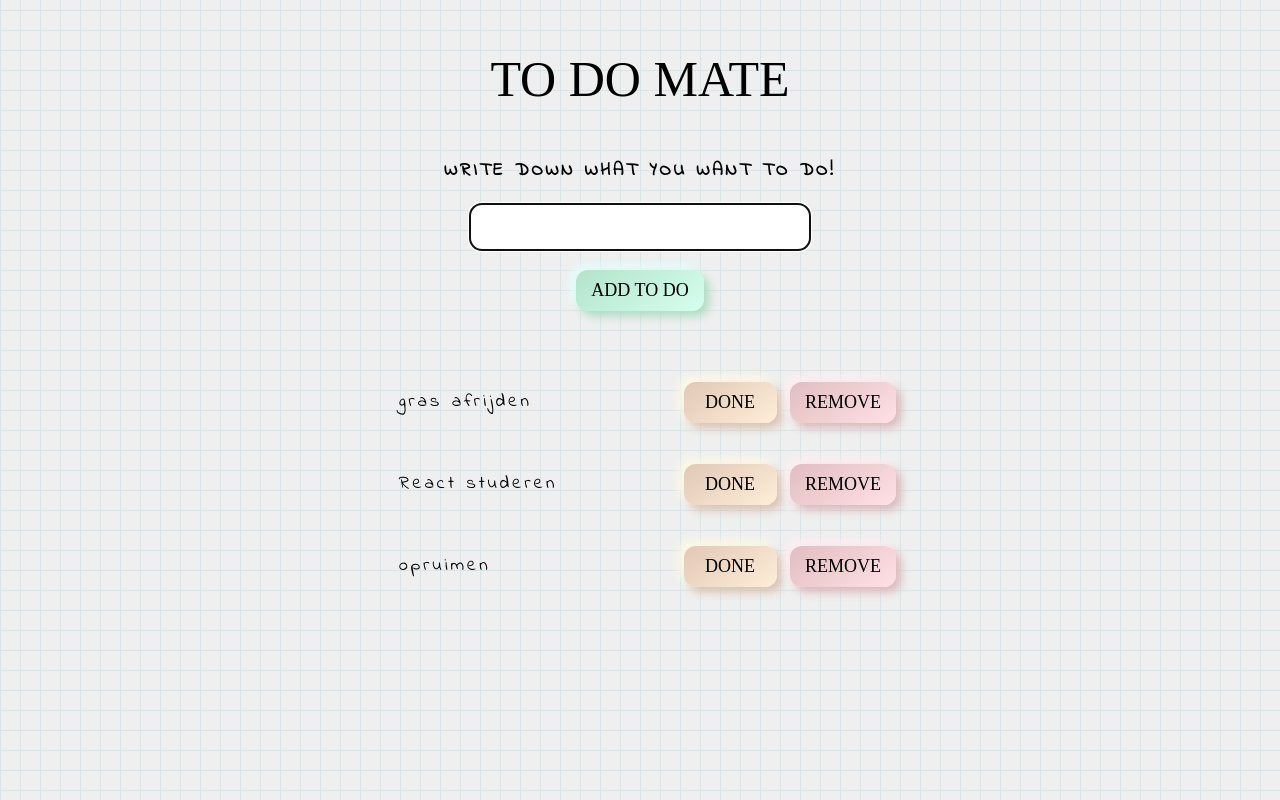
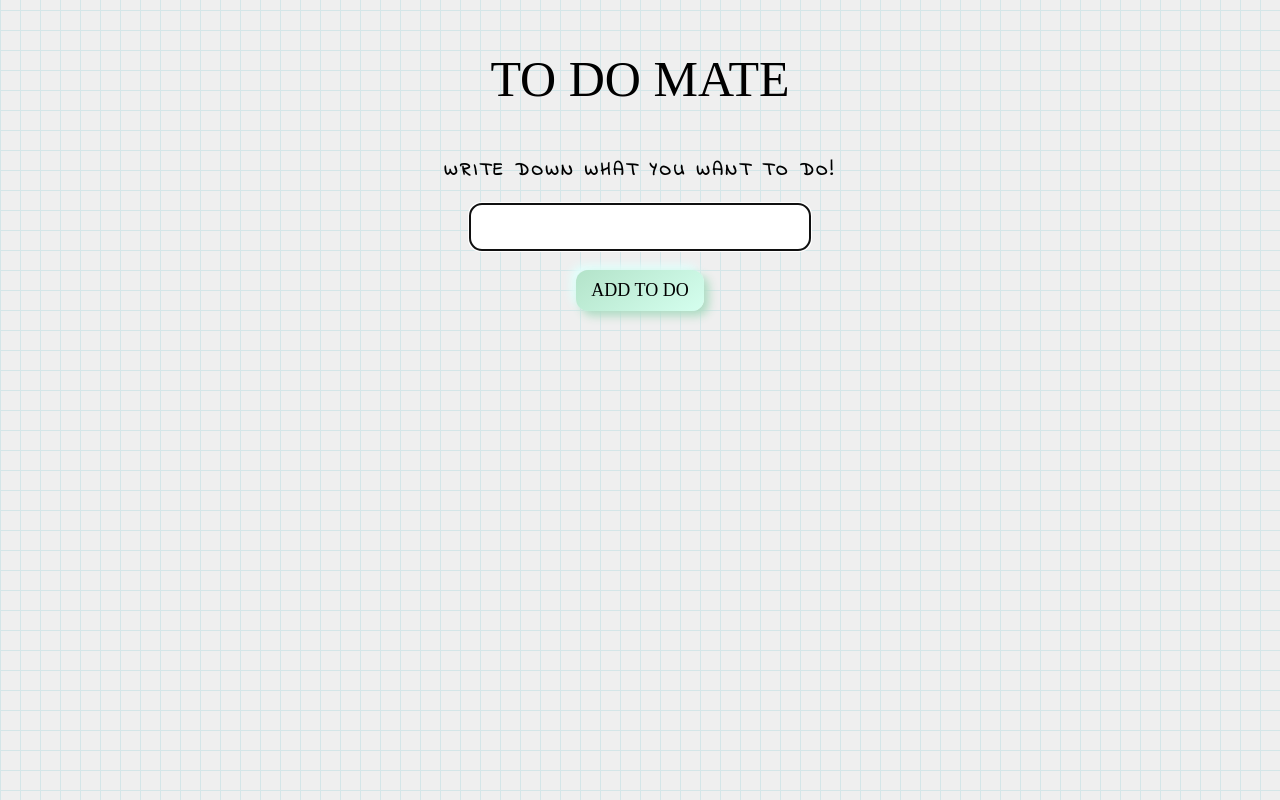
Before and after one commit to GreetVdL/todomate, a React (Create React App) app: page / in a window 1280 px wide. Built offline with nearby package versions, Linux system fonts and the light colour scheme; a web font is replaced by a local one.

Commit message:
implement adding todos

```diff
--- a/src/components/Form.jsx
+++ b/src/components/Form.jsx
@@ -1,16 +1,36 @@
-import React, { useRef, useEffect } from "react";
+import React, { useRef, useEffect, useContext } from "react";
 import "./Form.scss";
+import { TodoContext } from "../data/TodoContext";
 
 const Form = () => {
   const inputRef = useRef();
 
+  const data = useContext(TodoContext);
+
   useEffect(() => {
     inputRef.current.focus();
   });
+
+  const handleInputChange = (e) => {
+    data.setEntered(e.target.value);
+  };
+
+  const handleFormSubmit = (e) => {
+    e.preventDefault();
+    data.addTodo(data.entered);
+    data.setEntered("");
+  };
+
   return (
-    <form>
+    <form onSubmit={handleFormSubmit}>
       <label htmlFor="text">write down what you want to do!</label>
-      <input ref={inputRef} id="text" type="text" />
+      <input
+        ref={inputRef}
+        id="text"
+        type="text"
+        value={data.entered}
+        onChange={handleInputChange}
+      />
       <button>ADD TO DO</button>
     </form>
   );
--- a/src/components/List.jsx
+++ b/src/components/List.jsx
@@ -1,13 +1,14 @@
-import React from "react";
+import React, { useContext } from "react";
 import Todo from "./Todo";
 import "./List.scss";
+import { TodoContext } from "../data/TodoContext";
 
 const List = () => {
-  const data = ["gras afrijden", "React studeren", "opruimen"];
+  const data = useContext(TodoContext);
   return (
     <ul>
-      {data.map((todo) => {
-        return <Todo>{todo}</Todo>;
+      {data.todos.map((todo, i) => {
+        return <Todo index={i}>{todo}</Todo>;
       })}
     </ul>
   );
--- a/src/components/Todo.jsx
+++ b/src/components/Todo.jsx
@@ -1,7 +1,7 @@
 import React, { useState } from "react";
 import "./Todo.scss";
 
-const Todo = ({ children }) => {
+const Todo = ({ children, index }) => {
   // State for the toggle button
   const [active, setActive] = useState(true);
 
@@ -9,7 +9,7 @@ const Todo = ({ children }) => {
     setActive(!active);
   };
   return (
-    <li>
+    <li key={index}>
       <p className={active ? "" : "strike"}>{children}</p>
       <button className="toggle" onClick={handleToggleClick}>
         {active ? "DONE" : "TO DO"}
--- /dev/null
+++ b/src/data/TodoContext.jsx
@@ -0,0 +1,19 @@
+import { createContext, useState } from "react";
+
+const TodoContext = createContext(null);
+
+const TodoProvider = ({ children }) => {
+  const [todos, setTodos] = useState([]);
+  const [entered, setEntered] = useState("");
+  const addTodo = (todo) => {
+    setTodos([...todos, todo]);
+  };
+  const removeTodo = (todo) => {
+    setTodos(todos.filter((el) => el !== todo));
+  };
+  const data = { todos, entered, setEntered, addTodo, removeTodo };
+
+  return <TodoContext.Provider value={data}>{children}</TodoContext.Provider>;
+};
+
+export { TodoContext, TodoProvider };
--- a/src/index.js
+++ b/src/index.js
@@ -3,10 +3,13 @@ import ReactDOM from "react-dom";
 import "./index.scss";
 import App from "./App";
 import reportWebVitals from "./reportWebVitals";
+import { TodoProvider } from "./data/TodoContext";
 
 ReactDOM.render(
   <React.StrictMode>
-    <App />
+    <TodoProvider>
+      <App />
+    </TodoProvider>
   </React.StrictMode>,
   document.getElementById("root")
 );
```
